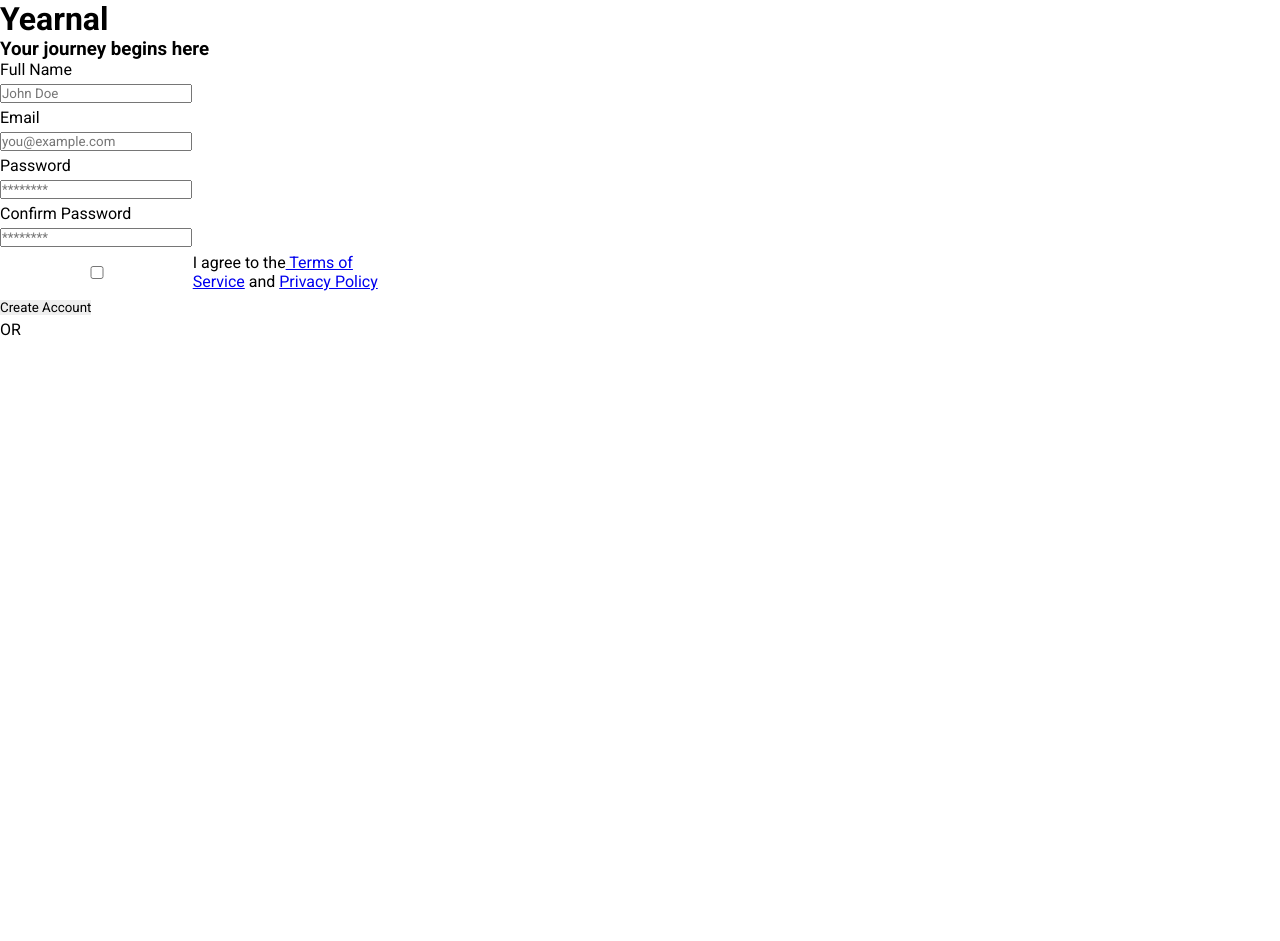
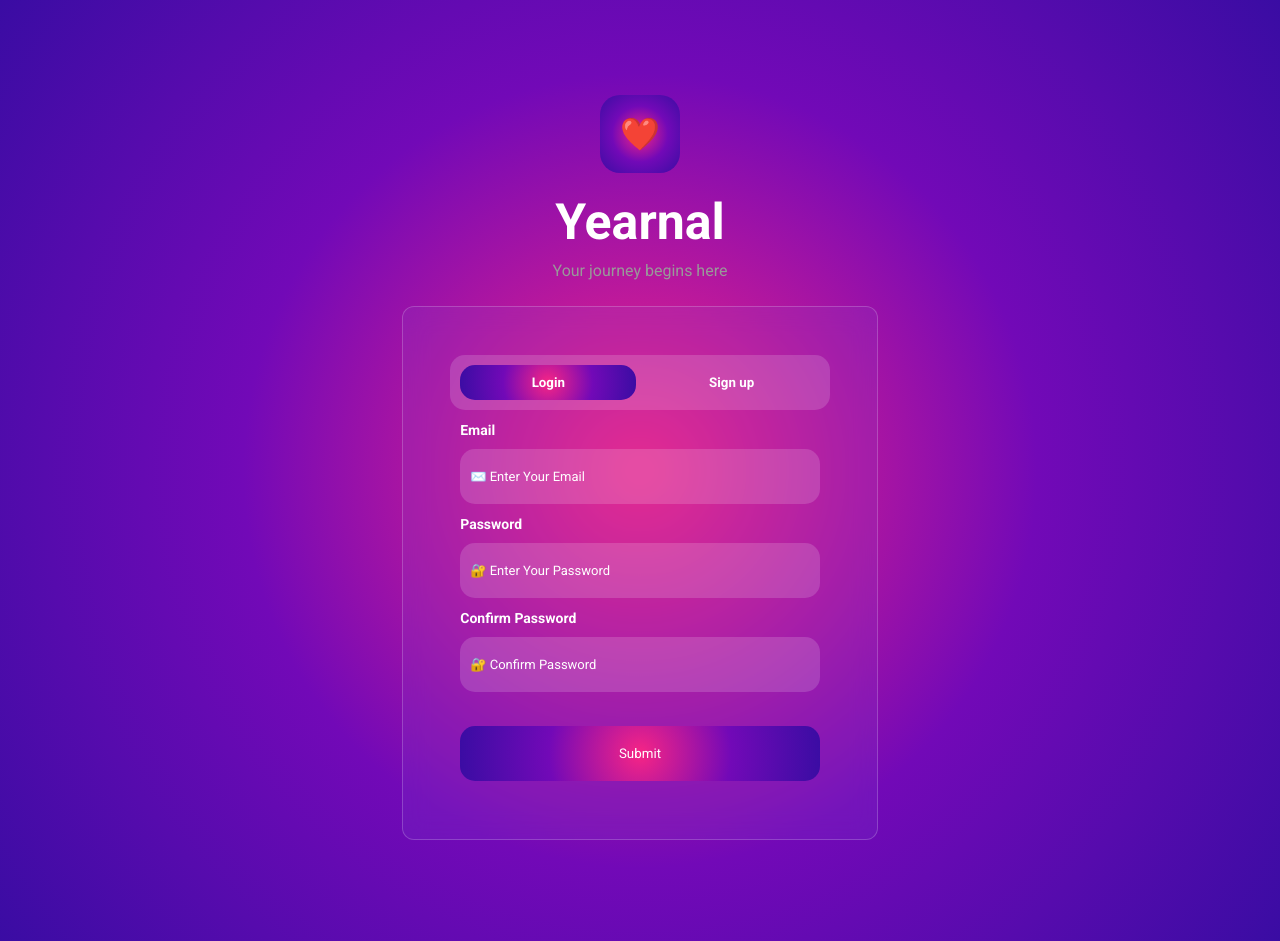
Before and after one commit to mohammedhassan37/Yearnal, a React (Vite) app in the folder client/: page / in a window 1280 px wide. Before the commit the page ends 800 px from the top, so only its background shows below. Built offline with nearby package versions, Linux system fonts and the light colour scheme.

Commit message:
html and css
added back html and css

```diff
--- a/client/src/Styles/Login.css
+++ b/client/src/Styles/Login.css
@@ -1,14 +1,125 @@
-input,label {
-    display: block;
-    width: 15%;
-    margin-bottom: 5px;
+
+body{
+ background: var(--radialColor)
 }
-.createbutton {
-    margin-bottom: 5px;
-    border: 10px;
+
+.LoginFormContainer{
+    width: 38%;
+    margin: 10vh auto;
+    padding: 5px;
 }
-.terms{
+
+.LoginFormIntroduction{
     display: flex;
+    flex-direction: column;
+    justify-content: center;
     align-items: center;
-    padding: 1px;
+    padding: 10px;
+    margin: auto;
 }
+
+#FormIntroHeart{
+    background: var(--radialColor);
+    border-radius: 20px;
+    padding: 20px;
+    margin-bottom: 20px;
+    transition: transform 0.5s ease;
+}
+
+#FormIntroHeart:hover{
+    transform:translateY(5px);
+}
+
+#FormIntroTitle{
+    font-size: 50px;
+    margin-bottom: 10px;
+    color: white;
+}
+
+#FormIntroText{
+    color: rgb(153, 153, 153);
+}
+
+.FormContainerMain{
+    background: rgba(128, 90, 213, 0.15); /* soft purple tint */
+    backdrop-filter: blur(12px);          /* frosted glass effect */
+    border: 1px solid rgba(255, 255, 255, 0.2); /* subtle white border */
+    border-radius: 12px;
+    margin: 2vh auto;
+}
+
+.FormContainerElements{
+    width: 80%;
+    margin: 6vh auto;
+
+}
+
+.FormContainerBtns{
+    display: flex;
+    background: rgba(255, 255, 255, 0.158);
+    border-radius: 15px;
+    padding: 10px;
+    justify-content: space-between;
+}
+
+.FormContainerBtns button {
+  border: none;
+  width: 49%;
+  height: 35px;
+  font-weight: 600;
+  cursor: pointer;
+  background: none;
+  color: white;
+  border-radius: 15px;
+  transition: background 0.5s ease;
+}
+
+.FormContainerBtns button.active {
+
+  background: var(--radialColor);
+}
+
+
+.FormContainerLogin{
+    padding: 10px;
+}
+
+.FormContainerLogin label{
+    font-size: 14px;
+    color: white;
+    font-weight: bold;
+}
+
+.FormContainerLogin input{
+    margin: 10px 0;
+    background: rgba(255, 255, 255, 0.158);
+    border-radius: 15px;
+    color: white;
+    border: none;
+    display: flex;
+    flex-direction: column;
+    width: 100%;
+    height: 55px;
+    padding-left: 10px;
+}
+
+.FormContainerLogin input::placeholder {
+    color: white;
+    font-size: 13px;
+}
+
+.submitBtn {
+    color: white;
+    margin-top: 3vh;
+    height: 55px;
+    width: 100%;
+    border-radius: 15px;
+    border: none;
+    background: var(--radialColor);
+    transition: transform 0.2s ease, box-shadow 0.2s ease;
+    cursor: pointer;
+}
+
+.submitBtn:hover{
+    transform: translateX(-4px); ;
+}
--- a/client/src/pages/Login.jsx
+++ b/client/src/pages/Login.jsx
@@ -1,42 +1,51 @@
-import '../Styles/Login.css'
-
+import '../Styles/Login.css';
 
 function Login() {
-
-
   return (
     <>
+      <div className="LoginFormContainer">
+        <div className="LoginFormIntroduction">
+          <h1 id="FormIntroHeart">❤️</h1>
+          <h1 id="FormIntroTitle">Yearnal</h1>
+          <p id="FormIntroText">Your journey begins here</p>
+        </div>
 
-        <div className="LoginformContainer">
-        <div className="LoginformIntroduction">
-        <h1>Yearnal</h1>
-        <h3>Your journey begins here</h3>
+        <div className="FormContainerMain">
+          <div className="FormContainerElements">
+            <div className="FormContainerBtns">
+              <button type="button" className="active">Login</button>
+              <button type="button">Sign up</button>
+            </div>
+
+            <form>
+              <div className="FormContainerLogin">
+                <label>Email</label>
+                <input
+                  type="email"
+                  placeholder="✉️ Enter Your Email"
+                />
+
+                <label>Password</label>
+                <input
+                  type="password"
+                  placeholder="🔐 Enter Your Password"
+                />
+
+                <label>Confirm Password</label>
+                <input
+                  type="password"
+                  placeholder="🔐 Confirm Password"
+                />
+
+                <button className="submitBtn" type="submit">
+                  Submit
+                </button>
+              </div>
+            </form>
+          </div>
         </div>
-        <div className="LoginformContent">
-            <form>
-                <label for="full-name">Full Name </label> {/* Name*/}
-                <input type="text" id="full-name" className="info" required placeholder="John Doe"></input>
-                <label for="email"> Email </label>
-                <input type="email" id="email" className="info" required placeholder="you@example.com"></input> {/* email */}
-                <label for="password">Password </label>
-                <input type="password" id="password" className="info" required minLength="8" placeholder="********"></input> {/* password */}
-                <label for="confirm-password">Confirm Password </label>
-                <input type="password" id="confirm-password" className="info" required minLength="8" placeholder="********"></input> {/* confirm password */}
-                <div className="terms"> {/* class for terms and to make the checkbox align better */}
-                <input type="checkbox" id="terms-of-service" required></input>
-                <label for="terms-of-service">I agree to the<a href='#'> Terms of Service</a> and <a href='#'> Privacy Policy</a> </label> {/* placeholder links */}
-                </div>
-                <button type="submit" className="createbutton">Create Account</button> {/* submit button, created class for accessibility in css */}
-                <div className="divider">
-                    <span>OR</span>
-                </div>
+      </div>
 
-
-
-
-            </form>
-        </div>
-        </div>
     </>
   );
 }
```
